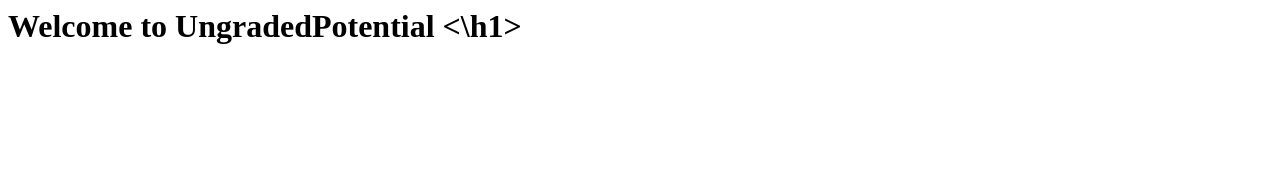
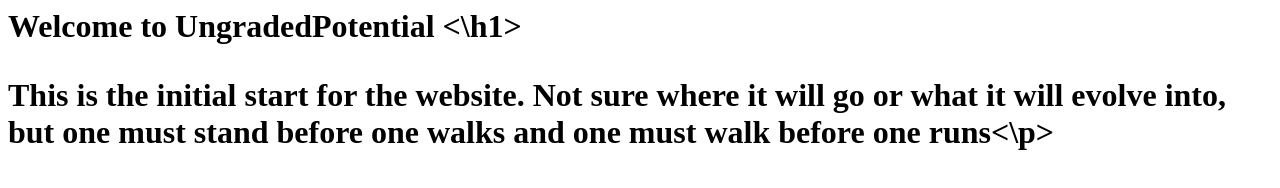
Before and after one commit to UngradedPotential/Website, a plain HTML site: page index.html in a window 1280 px wide. Drawn offline with Linux system fonts and the light colour scheme.

Commit message:
Update index.html

```diff
--- a/index.html
+++ b/index.html
@@ -1 +1,2 @@
 <h1> Welcome to UngradedPotential <\h1>
+<p> This is the initial start for the website.  Not sure where it will go or what it will evolve into, but one must stand before one walks and one must walk before one runs<\p>
```
